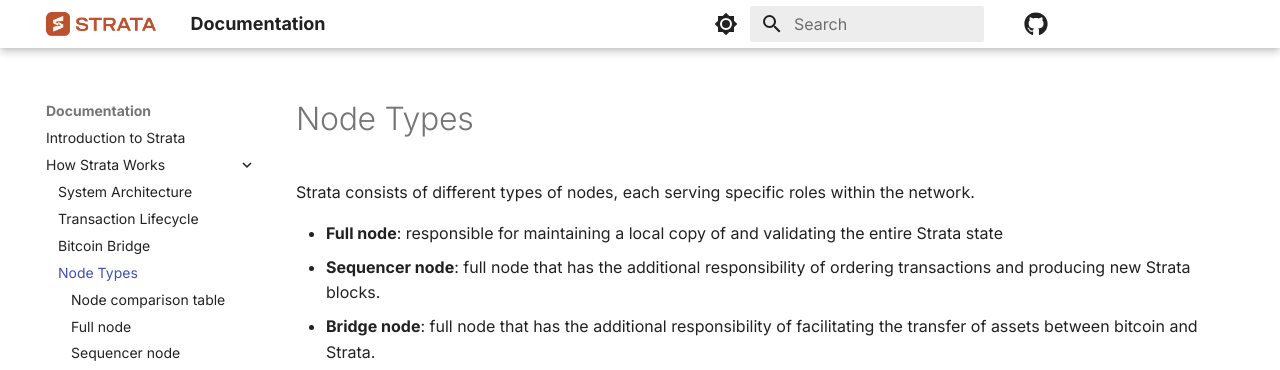
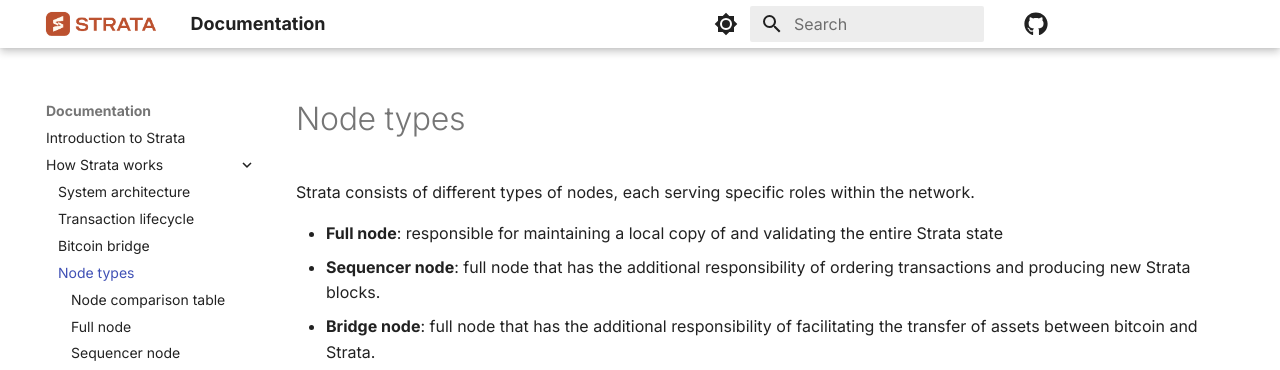
Before and after one commit to alpenlabs/docs, an MkDocs documentation site: the page built from docs/technical/node-types.md, in a window 1280 px wide and 900 px high. Shown: the top 370 px of the window. Built offline with MkDocs 1.6.1 and Material for MkDocs 9.7.7, drawn with Linux system fonts in a browser that asks for light colours; comment, search, counter and statistics services are not loaded; some of the changed text lies outside the part shown.

```diff
--- a/docs/technical/node-types.md
+++ b/docs/technical/node-types.md
@@ -1,4 +1,4 @@
-# Node Types
+# Node types
 
 Strata consists of different types of nodes,
 each serving specific roles within the network.
--- a/mkdocs.yml
+++ b/mkdocs.yml
@@ -73,12 +73,12 @@ extra_css:
 
 nav:
   - Introduction to Strata: index.md
-  - How Strata Works:
+  - How Strata works:
       # - Specifications: technical/specs.md
-      - System Architecture: technical/architecture.md
-      - Transaction Lifecycle: technical/transaction-lifecycle.md
-      - Bitcoin Bridge: technical/bitcoin-bridge.md
-      - Node Types: technical/node-types.md
+      - System architecture: technical/architecture.md
+      - Transaction lifecycle: technical/transaction-lifecycle.md
+      - Bitcoin bridge: technical/bitcoin-bridge.md
+      - Node types: technical/node-types.md
       - Comparing Strata and Ethereum: technical/comparing-ethereum.md
   - Community:
       - Website: https://stratabtc.org
```
Also changed, not shown: docs/index.md (+1 -1 lines), docs/technical/comparing-ethereum.md (+1 -1 lines).
